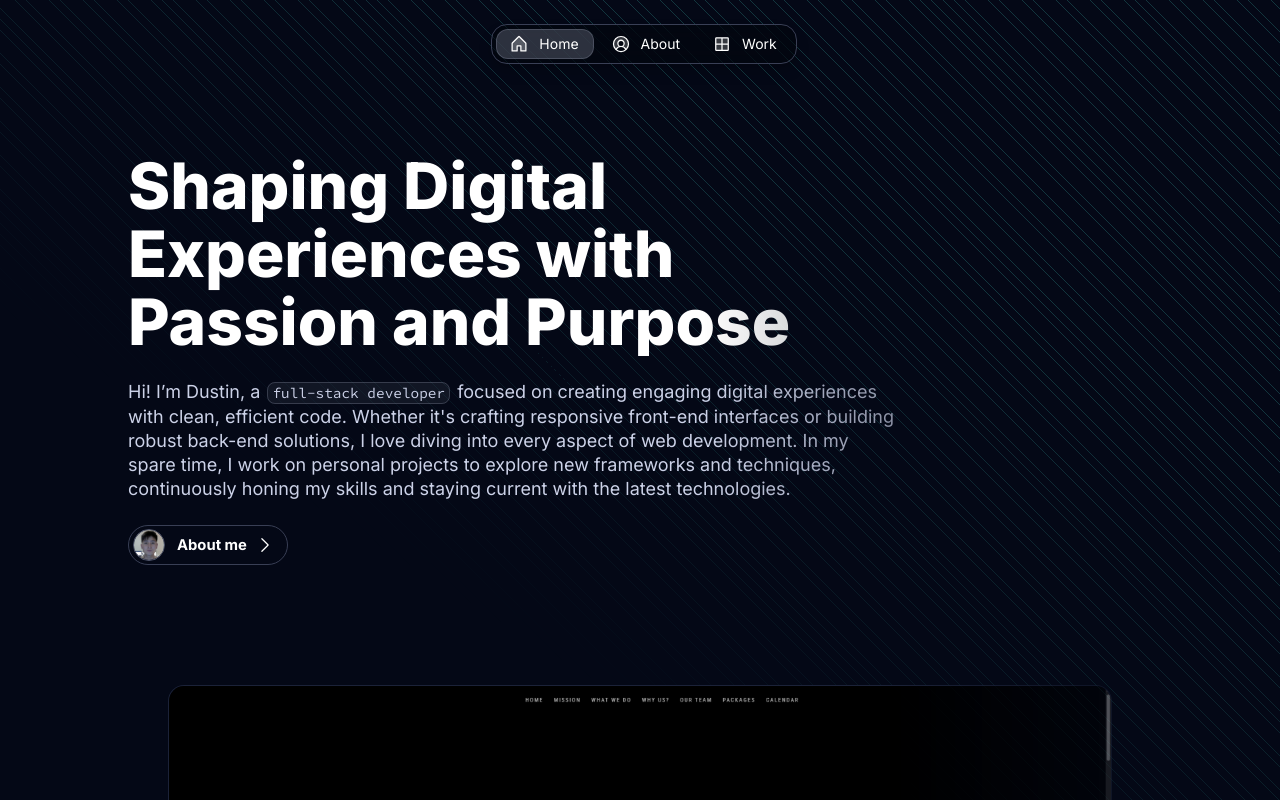
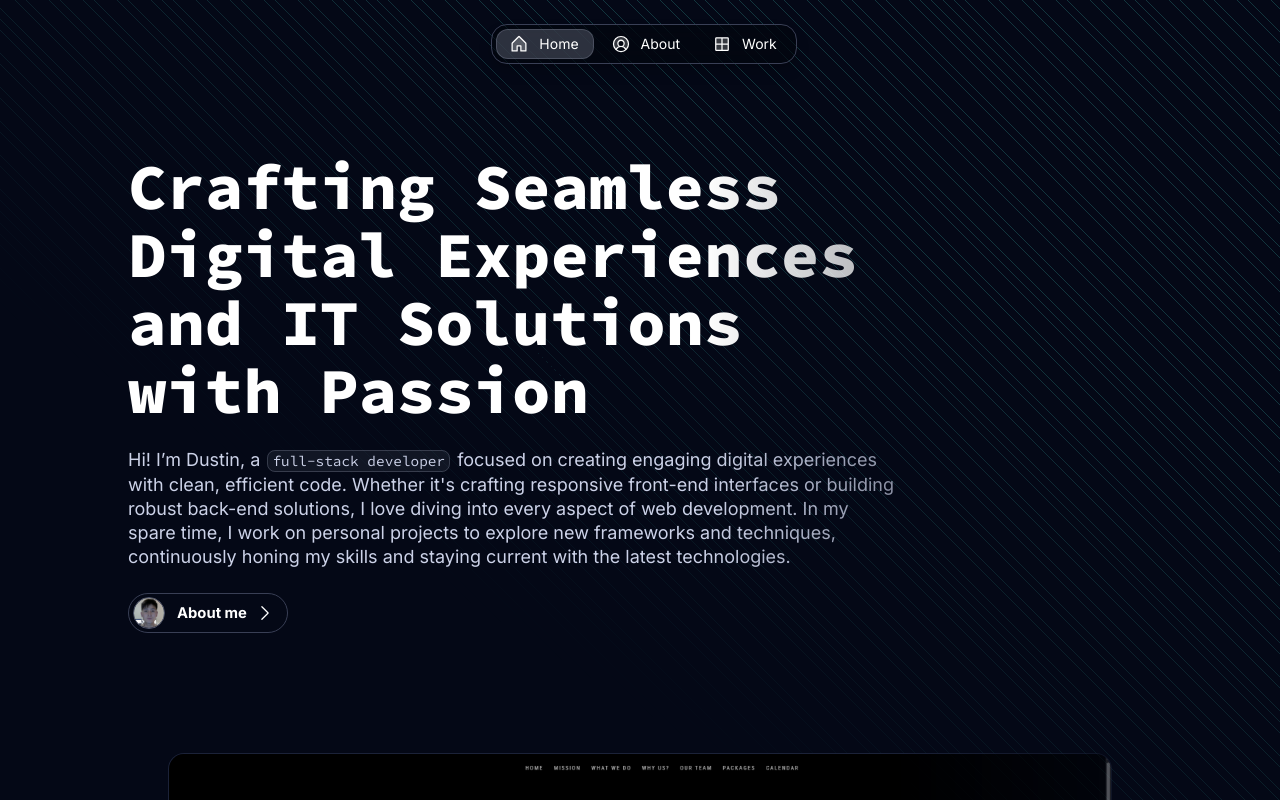
Before and after one commit to TrustworthyDev/Portfolio, a Next.js app: page /en in a window 1280 px wide. Shown: the top 800 px of the page. Built offline with nearby package versions, Linux system fonts and the light colour scheme.

Commit message:
Update: Headline on Home Page

```diff
--- a/src/app/resources/content.js
+++ b/src/app/resources/content.js
@@ -1,4 +1,4 @@
-import { InlineCode } from "@/once-ui/components";
+import { InlineCode, LetterFx } from "@/once-ui/components";
 
 const person = {
     firstName: 'Stefano',
@@ -57,7 +57,18 @@
     label: 'Home',
     title: `${person.name}'s Portfolio`,
     description: `Portfolio website showcasing my work as a ${person.role}`,
-    headline: <>Shaping Digital Experiences with Passion and Purpose</>,
+    headline: <span style={{ fontFamily: 'var(--font-family-code)' }}>
+                <LetterFx
+                    speed="medium"
+                    trigger="instant"
+                    charset={[
+                        'X', '@', 'd', 'u', 's', 't', 'i', 'n', '$', 'a', 'H', 'z', 'o', '0',
+                        'y', '#', '?', '*', '0', '1', '+', 'm', 'o', 'o', 'r', 'e'
+                    ]}
+                >
+                    Crafting Seamless Digital Experiences and IT Solutions with Passion
+                </LetterFx>
+            </span>,
     subline: <>Hi! I’m Dustin, a <InlineCode>full-stack developer</InlineCode> focused on creating engaging digital experiences with clean, efficient code. Whether it's crafting responsive front-end interfaces or building robust back-end solutions, I love diving into every aspect of web development. In my spare time, I work on personal projects to explore new frameworks and techniques, continuously honing my skills and staying current with the latest technologies.</>
 }
 
```
